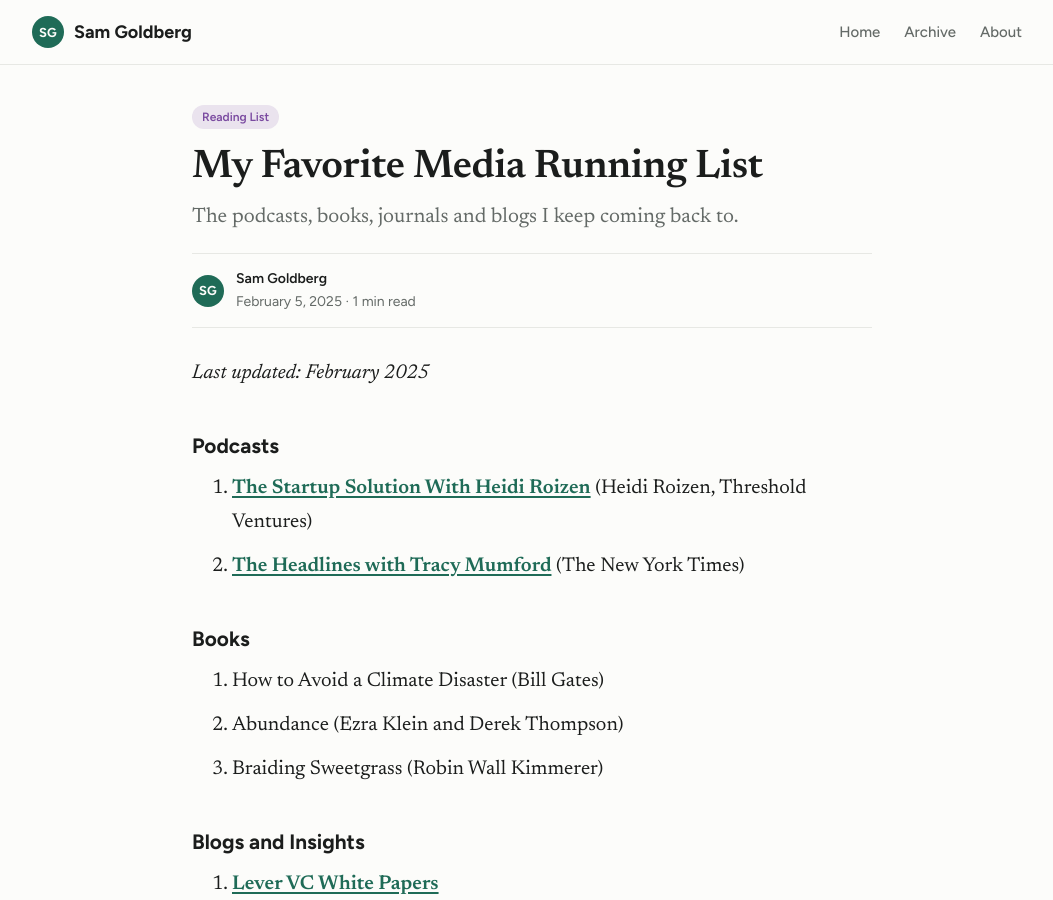
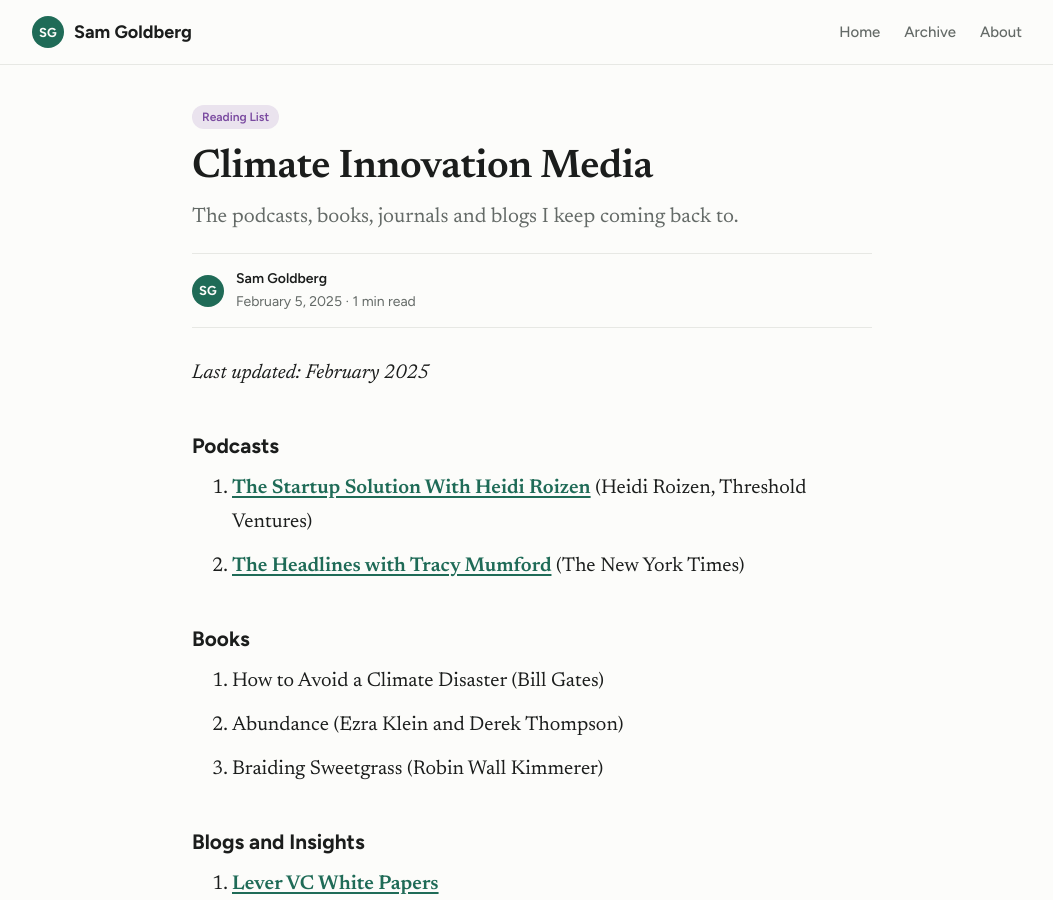
Before and after one commit to samgberg/testing, a Jekyll site: the page built from _posts/2025-02-05-my-favorite-media.md, in a window 1280 px wide and 900 px high. Shown: the whole window, without its empty margins (108-1161 px from the left). Built offline with Jekyll 4.4.1, drawn with Linux system fonts in a browser that asks for light colours.

Commit message:
Update _posts/2025-02-05-my-favorite-media.md (via Pages CMS)

```diff
--- a/_posts/2025-02-05-my-favorite-media.md
+++ b/_posts/2025-02-05-my-favorite-media.md
@@ -1,5 +1,5 @@
 ---
-title: My Favorite Media Running List
+title: Climate Innovation Media
 category: Reading List
 summary: The podcasts, books, journals and blogs I keep coming back to.
 ---
```
